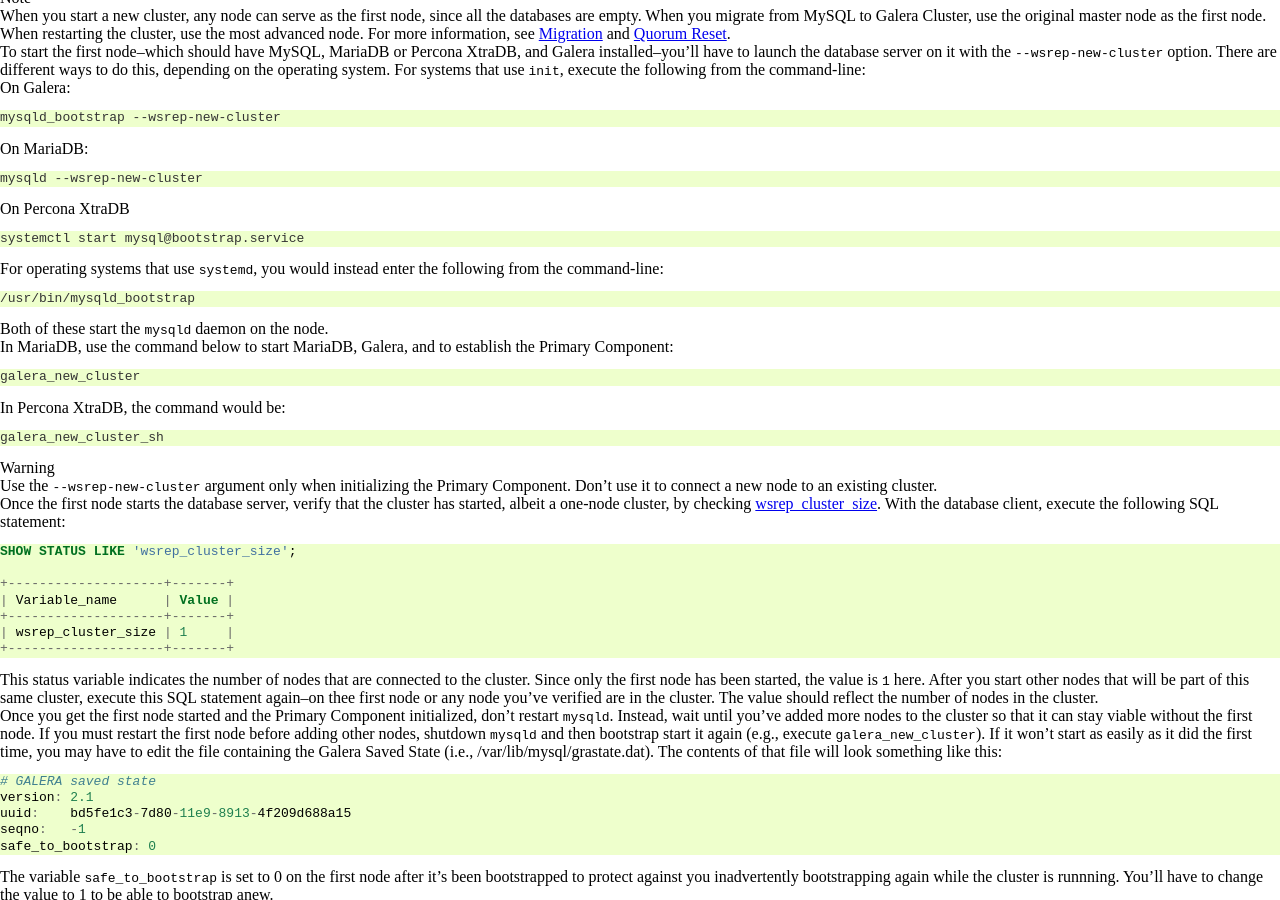
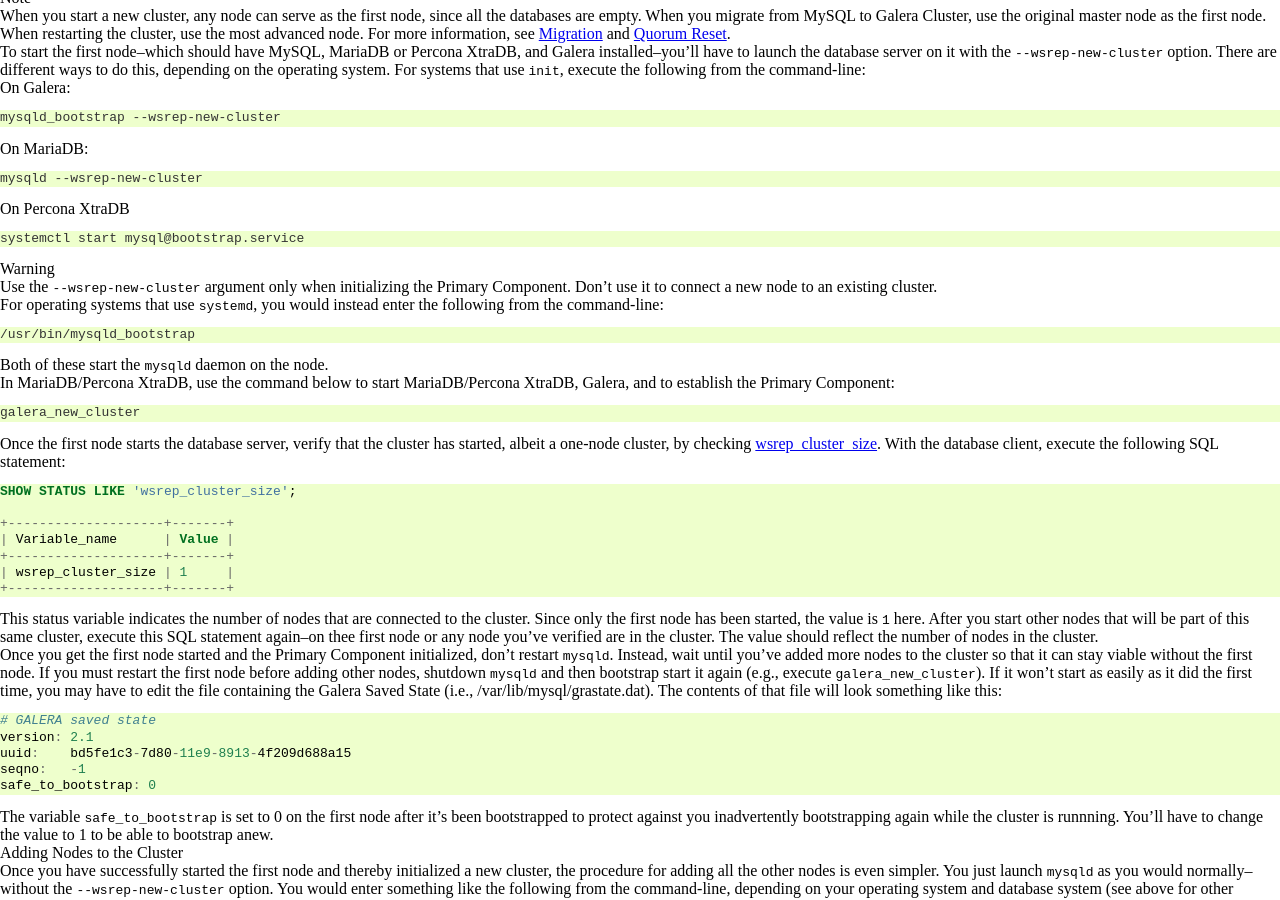
Before and after one commit to codership/documentation, a Sphinx documentation site: the page built from galeracluster/source/training/tutorials/starting-cluster.rst, in a window 1280 px wide and 900 px high, scrolled down 944 px. Built offline with Sphinx 7.4.7, drawn with Linux system fonts in a browser that asks for light colours; comment, search, counter and statistics services are not loaded.

Commit message:
Percona starting command fixed.

```diff
--- a/galeracluster/source/training/tutorials/starting-cluster.rst
+++ b/galeracluster/source/training/tutorials/starting-cluster.rst
@@ -124,19 +126,11 @@ For operating systems that use ``systemd``, you would instead enter the followin
 
 Both of these start the ``mysqld`` daemon on the node.
 
-In MariaDB, use the command below to start MariaDB, Galera, and to establish the Primary Component:
+In MariaDB/Percona XtraDB, use the command below to start MariaDB/Percona XtraDB, Galera, and to establish the Primary Component:
 
 .. code-block:: console
 
    galera_new_cluster
-
-In Percona XtraDB, the command would be:
-
-.. code-block:: console
-
-   galera_new_cluster_sh
-
-.. warning:: Use the ``--wsrep-new-cluster`` argument only when initializing the Primary Component.  Don't use it to connect a new node to an existing cluster.
 
 Once the first node starts the database server, verify that the cluster has started, albeit a one-node cluster, by checking :ref:`wsrep_cluster_size <wsrep_cluster_size>`.  With the database client, execute the following SQL statement:
 
```
Also changed, not shown: other parts of galeracluster/source/training/tutorials/starting-cluster.rst (+2 -0 lines).
